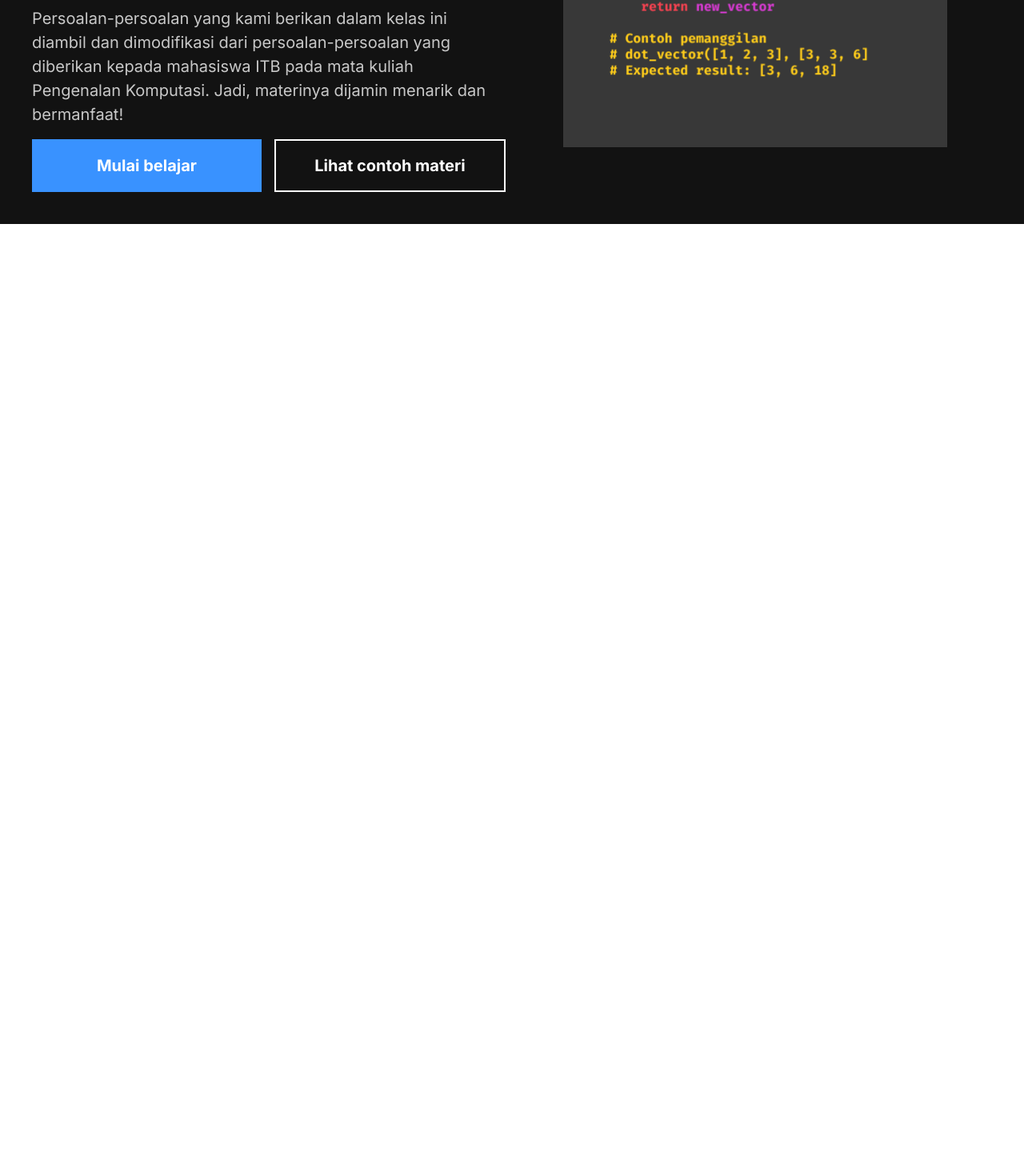
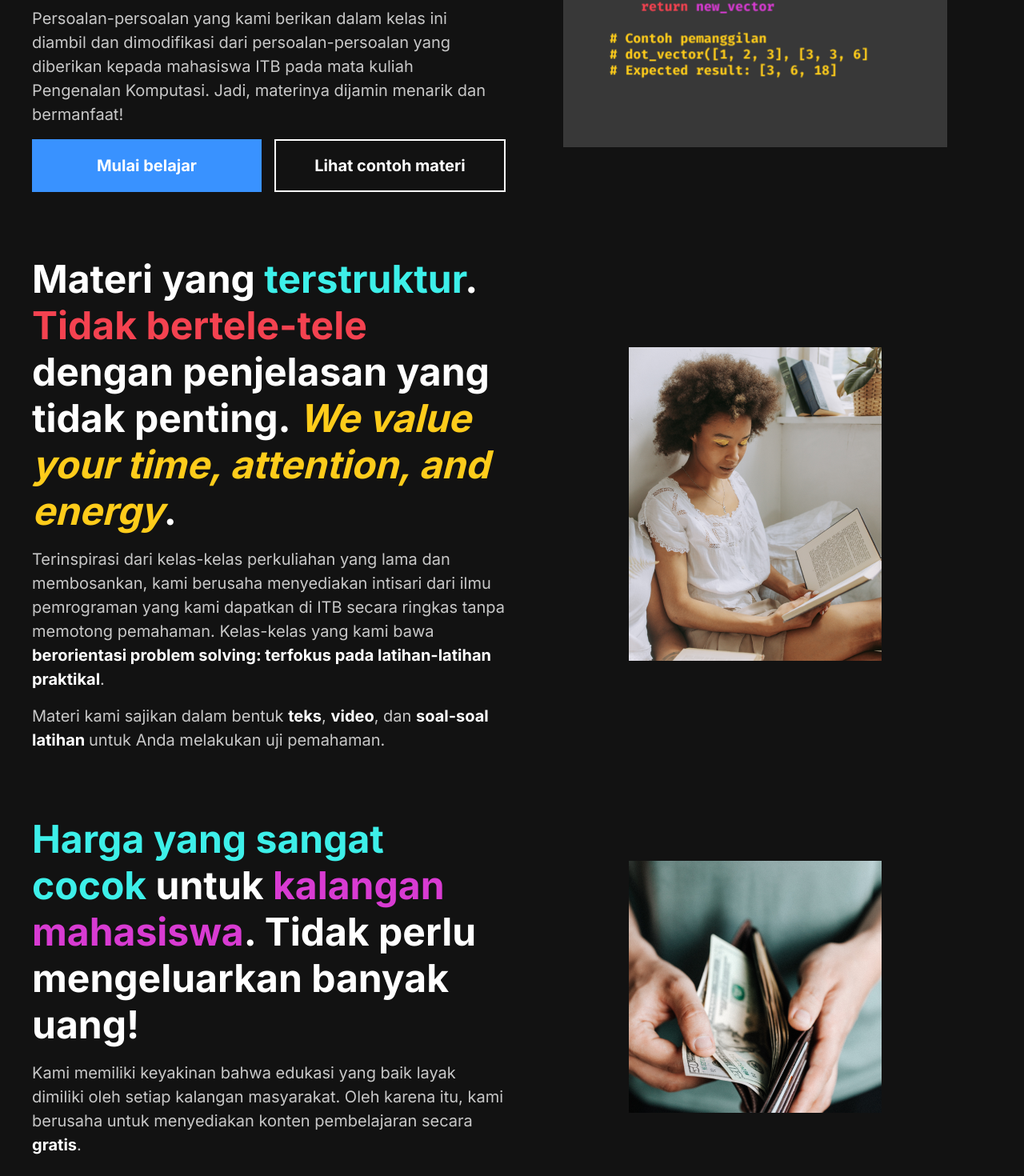
Before and after one commit to acomarcho/kodekodean, a Next.js app: page / in a window 1280 px wide. Shown: the part 562-2032 px from the top of the page at 80% size. Before the commit the page ends 842 px from the top, so only its background shows below. Built offline with nearby package versions, Linux system fonts and the light colour scheme.

Commit message:
Feat: Finish subcontent

```diff
--- a/app/page.tsx
+++ b/app/page.tsx
@@ -1,10 +1,12 @@
 import Wrapper from "@/components/home/wrapper";
 import Hero from "@/components/home/hero";
+import Subcontent from "@/components/home/subcontent";
 
 export default function Home() {
   return (
     <Wrapper>
       <Hero />
+      <Subcontent />
     </Wrapper>
   );
 }
--- a/components/home/hero.tsx
+++ b/components/home/hero.tsx
@@ -31,7 +31,7 @@ export default function Hero() {
           </button>
         </div>
       </div>
-      <div className="lg:w-[50%]">
+      <div className="hidden lg:block lg:w-[50%]">
         <Image
           src="/assets/hero-code.png"
           alt="Code written in Python"
--- /dev/null
+++ b/components/home/subcontent.tsx
@@ -0,0 +1,71 @@
+import Image from "next/image";
+
+export default function Subcontent() {
+  return (
+    <>
+      <div className="p-[1rem] flex flex-col gap-[1rem] lg:flex-row lg:justify-between lg:items-center lg:p-[2.5rem]">
+        <div className="flex flex-col gap-[1rem] lg:w-[50%]">
+          <h1 className="text-white text-[1.25rem] font-bold lg:text-[3rem] lg:leading-[3.625rem]">
+            Materi yang <span className="text-cyan">terstruktur</span>.{" "}
+            <span className="text-red">Tidak bertele-tele</span> dengan
+            penjelasan yang tidak penting.{" "}
+            <span className="text-yellow italic">
+              We value your time, attention, and energy
+            </span>
+            .
+          </h1>
+          <p className="text-light-gray text-[1rem] lg:text-[1.25rem]">
+            Terinspirasi dari kelas-kelas perkuliahan yang lama dan membosankan,
+            kami berusaha menyediakan intisari dari ilmu pemrograman yang kami
+            dapatkan di ITB secara ringkas tanpa memotong pemahaman. Kelas-kelas
+            yang kami bawa{" "}
+            <span className="font-bold text-white">
+              berorientasi problem solving: terfokus pada latihan-latihan
+              praktikal
+            </span>
+            .
+          </p>
+          <p className="text-light-gray text-[1rem] lg:text-[1.25rem]">
+            Materi kami sajikan dalam bentuk{" "}
+            <span className="font-bold text-white">teks</span>,{" "}
+            <span className="font-bold text-white">video</span>, dan{" "}
+            <span className="font-bold text-white">soal-soal latihan </span>
+            untuk Anda melakukan uji pemahaman.
+          </p>
+        </div>
+        <div className="hidden lg:block lg:w-[50%]">
+          <Image
+            src="/assets/woman-book.png"
+            alt="A woman reading a book"
+            width={316}
+            height={392}
+            className="mx-auto"
+          />
+        </div>
+      </div>
+      <div className="p-[1rem] flex flex-col gap-[1rem] lg:flex-row lg:justify-between lg:items-center lg:p-[2.5rem]">
+        <div className="flex flex-col gap-[1rem] lg:w-[50%]">
+          <h1 className="text-white text-[1.25rem] font-bold lg:text-[3rem] lg:leading-[3.625rem]">
+            <span className="text-cyan">Harga yang sangat cocok</span> untuk{" "}
+            <span className="text-purple">kalangan mahasiswa</span>. Tidak perlu mengeluarkan banyak
+            uang!
+          </h1>
+          <p className="text-light-gray text-[1rem] lg:text-[1.25rem]">
+            Kami memiliki keyakinan bahwa edukasi yang baik layak dimiliki oleh
+            setiap kalangan masyarakat. Oleh karena itu, kami berusaha untuk
+            menyediakan konten pembelajaran secara <span className="text-white font-bold">gratis</span>.
+          </p>
+        </div>
+        <div className="hidden lg:block lg:w-[50%]">
+          <Image
+            src="/assets/wallet.png"
+            alt="An open wallet with some money inside"
+            width={316}
+            height={315}
+            className="mx-auto"
+          />
+        </div>
+      </div>
+    </>
+  );
+}
```
Also changed, not shown: public/assets/wallet.png (added), public/assets/woman-book.png (added).
